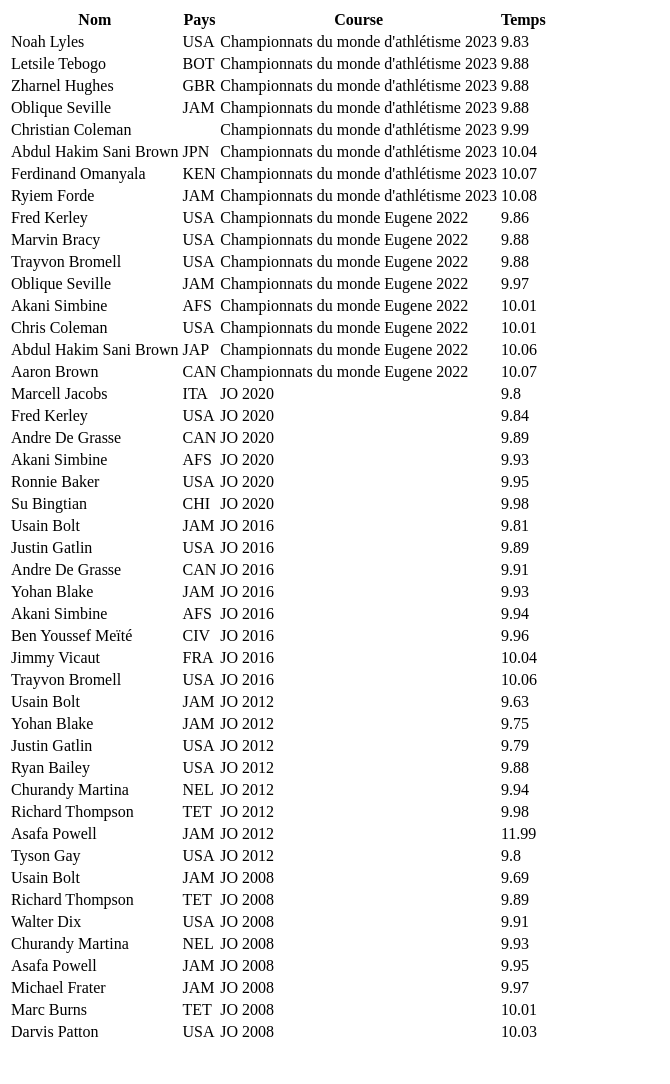
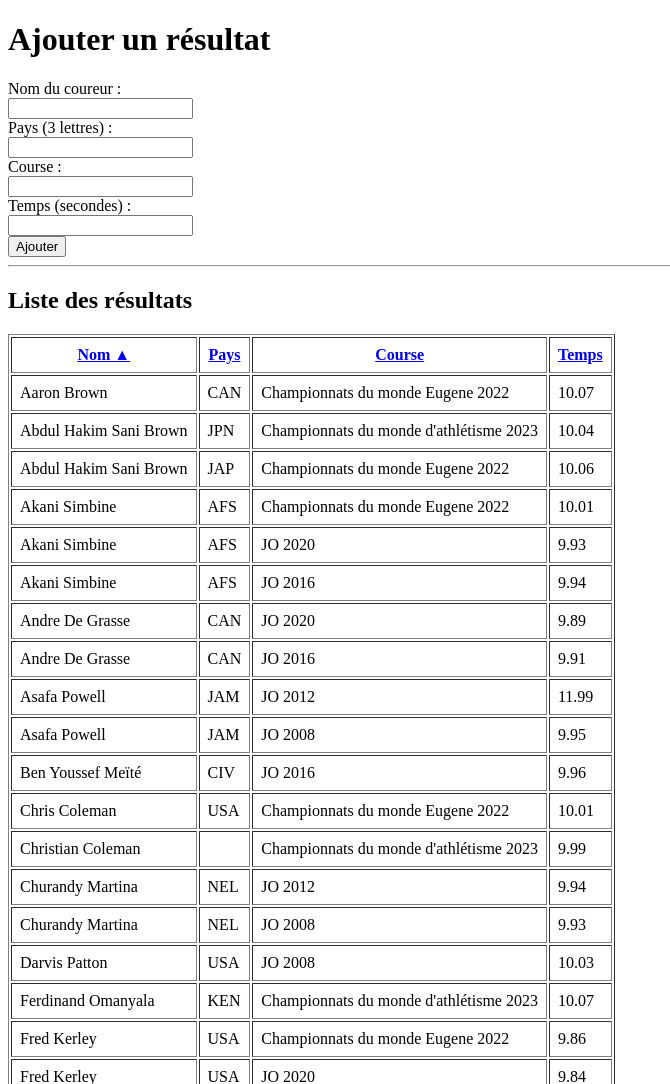
Before and after one commit to agipssi/php-repo-exo, a PHP site: page /index.php in a window 1280 px wide. Shown: the top 1084 px of the page, without its empty margins (0-670 px from the left). Before the commit the page ends 1037 px from the top, so only its background shows below. Run offline with PHP 8.4, Linux system fonts and the light colour scheme; data comes from the database, SQL or seed files in the repository; both versions use the stored data as it was after the commit.

Commit message:
Ajout exercice 5 avec base de données

```diff
--- a/5/index.php
+++ b/5/index.php
@@ -1,50 +1,102 @@
 <?php
-
 try {
-
-$mysqlClient =  new PDO(
-
-    'mysql:host=localhost;dbname=jo;charset=utf8',
-
-    'root',
-
-    ''
-
-);
-
-} catch(PDOexception $e){
-
-    die($e->getMessage());
-
+    $connexion = new PDO('mysql:host=localhost;dbname=jo;charset=utf8', 'root', '');
+    $connexion->setAttribute(PDO::ATTR_ERRMODE, PDO::ERRMODE_EXCEPTION);
+} catch(PDOException $e) {
+    die("Erreur de connexion à la base de données");
 }
 
-$query = $mysqlClient->prepare("select * from jo.`100`;");
+if ($_SERVER['REQUEST_METHOD'] === 'POST') {
+    if (!empty($_POST['nom']) && !empty($_POST['pays']) && !empty($_POST['course']) && !empty($_POST['temps'])) {
+        $requete = $connexion->prepare("INSERT INTO `100` (nom, pays, course, temps) VALUES (?, ?, ?, ?)");
+        $requete->execute([
+            strtoupper($_POST['nom']),
+            strtoupper($_POST['pays']),
+            $_POST['course'],
+            $_POST['temps']
+        ]);
+        header('Location: ' . $_SERVER['PHP_SELF']);
+        exit;
+    }
+}
 
-$query->execute();
+$colonnesValides = ['nom', 'pays', 'course', 'temps'];
+$tri = isset($_GET['sort']) && in_array($_GET['sort'], $colonnesValides) ? $_GET['sort'] : 'nom';
+$ordre = isset($_GET['order']) && strtolower($_GET['order']) === 'desc' ? 'DESC' : 'ASC';
 
-$data = $query->fetchAll();
+$requete = $connexion->prepare("SELECT * FROM `100` ORDER BY $tri $ordre");
+$requete->execute();
+$resultats = $requete->fetchAll(PDO::FETCH_ASSOC);
 
-$mysqlClient = null;
+function genererLienTri($colonne, $triActuel, $ordreActuel) {
+    $nouvelOrdre = ($colonne === $triActuel && $ordreActuel === 'ASC') ? 'desc' : 'asc';
+    $fleche = '';
+    if ($colonne === $triActuel) {
+        $fleche = $ordreActuel === 'ASC' ? ' ▲' : ' ▼';
+    }
+    return "<a href='?sort=$colonne&order=$nouvelOrdre'>" . ucfirst($colonne) . $fleche . "</a>";
+}
+?>
 
-$dbh = null;
+<!DOCTYPE html>
+<html lang="fr">
+<head>
+    <meta charset="UTF-8">
+    <meta name="viewport" content="width=device-width, initial-scale=1.0">
+    <title>Résultats 100m</title>
+</head>
+<body>
 
-?>
-<table>
+<h1>Ajouter un résultat</h1>
+
+<form method="POST">
+    <div>
+        <label>Nom du coureur :</label><br>
+        <input type="text" name="nom" required>
+    </div>
+
+    <div>
+        <label>Pays (3 lettres) :</label><br>
+        <input type="text" name="pays" maxlength="3" required>
+    </div>
+
+    <div>
+        <label>Course :</label><br>
+        <input type="text" name="course" required>
+    </div>
+
+    <div>
+        <label>Temps (secondes) :</label><br>
+        <input type="number" step="0.01" name="temps" required>
+    </div>
+
+    <button type="submit">Ajouter</button>
+</form>
+
+<hr>
+
+<h2>Liste des résultats</h2>
+
+<table border="1" cellpadding="8">
     <thead>
         <tr>
-<th>Nom</th>
-<th>Pays</th>
-<th>Course</th>
-<th>Temps</th>
+            <th><?php echo genererLienTri('nom', $tri, $ordre); ?></th>
+            <th><?php echo genererLienTri('pays', $tri, $ordre); ?></th>
+            <th><?php echo genererLienTri('course', $tri, $ordre); ?></th>
+            <th><?php echo genererLienTri('temps', $tri, $ordre); ?></th>
         </tr>
     </thead>
-<?php foreach($data as $value) { ?>
+    <tbody>
+        <?php foreach($resultats as $athlete): ?>
         <tr>
-<td><?php echo $value["nom"]; ?></td>
-<td><?php echo $value["pays"]; ?></td>
-<td><?php echo $value["course"]; ?></td>
-<td><?php echo $value["temps"]; ?></td>
+            <td><?php echo htmlspecialchars($athlete['nom']); ?></td>
+            <td><?php echo htmlspecialchars($athlete['pays']); ?></td>
+            <td><?php echo htmlspecialchars($athlete['course']); ?></td>
+            <td><?php echo htmlspecialchars($athlete['temps']); ?></td>
         </tr>
-<?php }  ?>
+        <?php endforeach; ?>
+    </tbody>
 </table>
-<?php
+
+</body>
+</html>
```
Also changed, not shown: 5/exo-liste-fleche.php (deleted, +0 -110 lines), 5/jo_100.sql (added, +12 -0 lines). Lines whose indentation alone changed are shown as unchanged.
